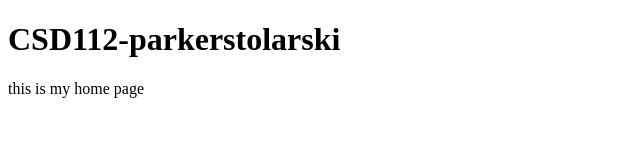
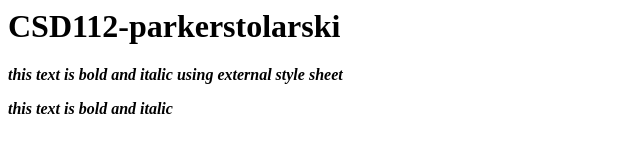
Before and after one commit to p-stolarski/LabTest2, a plain HTML site: page index.html in a window 1280 px wide. Shown: the whole page, without its empty margins (0-640 px from the left). Drawn offline with Linux system fonts and the light colour scheme.

Commit message:
commi t3

```diff
--- a/index.html
+++ b/index.html
@@ -1,10 +1,17 @@
-<!DOCTYPE html>
+
 <html>
+ <head>
+    <link rel="stylesheet" href="ccs.css">
+
+
+ </head>
 <body>
+<h1>CSD112-parkerstolarski</h1>
+<div id="bi">
+    <p1> this text is bold and italic using external style sheet</p1>
+</div>
 
-<h1>CSD112-parkerstolarski</h1>
-
-<p>this is my home page</p>
+<p><strong><em>this text is bold and italic</em></strong></p>
 
 </body>
 </html>
```
